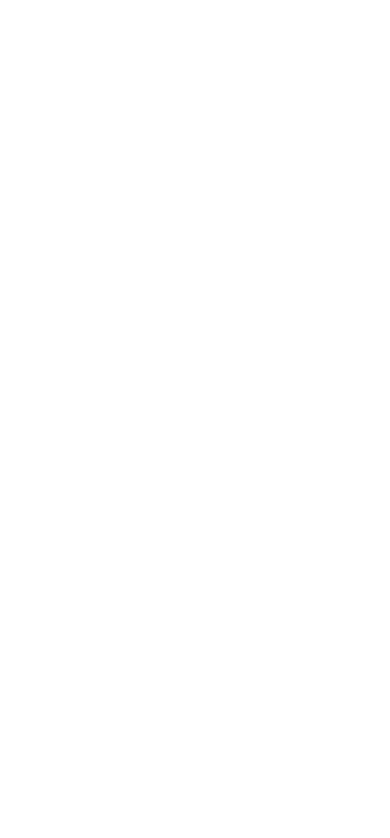
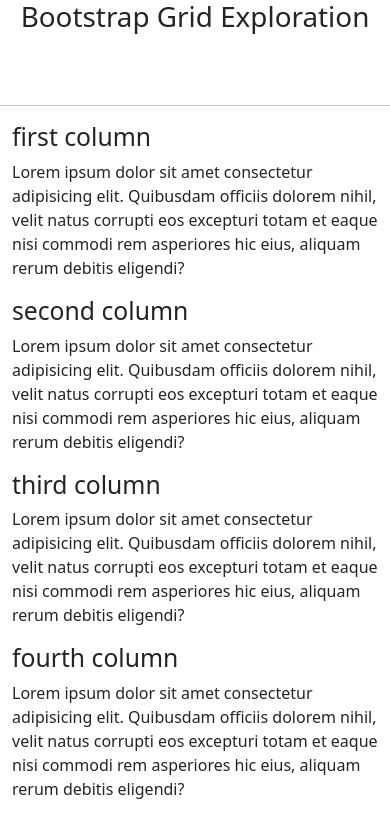
Before and after one commit to kamrul-dev/responsible-bootstrap, a plain HTML site: page grid.html in a window 390 px wide. Drawn offline with Linux system fonts and the light colour scheme.

Commit message:
Explored grid system with 12 column layout, responsive grid

```diff
--- a/grid.html
+++ b/grid.html
@@ -10,7 +10,29 @@
 </head>
 
 <body>
-
+    <h1 class="text-center">Bootstrap Grid Exploration</h1>
+    <br><br>
+    <hr>
+    <section class="container">
+        <div class="row">
+            <div class="col-sm-12 col-md-6 col-lg-3">
+                <h2>first column</h2>
+                <p>Lorem ipsum dolor sit amet consectetur adipisicing elit. Quibusdam officiis dolorem nihil, velit natus corrupti eos excepturi totam et eaque nisi commodi rem asperiores hic eius, aliquam rerum debitis eligendi?</p>
+            </div>
+            <div class="col-md-6 col-lg-3">
+                <h2>second column</h2>
+                <p>Lorem ipsum dolor sit amet consectetur adipisicing elit. Quibusdam officiis dolorem nihil, velit natus corrupti eos excepturi totam et eaque nisi commodi rem asperiores hic eius, aliquam rerum debitis eligendi?</p>
+            </div>
+            <div class="col-lg-6">
+                <h2>third column</h2>
+                <p>Lorem ipsum dolor sit amet consectetur adipisicing elit. Quibusdam officiis dolorem nihil, velit natus corrupti eos excepturi totam et eaque nisi commodi rem asperiores hic eius, aliquam rerum debitis eligendi?</p>
+            </div>
+            <div class="col-lg-4">
+                <h2>fourth column</h2>
+                <p>Lorem ipsum dolor sit amet consectetur adipisicing elit. Quibusdam officiis dolorem nihil, velit natus corrupti eos excepturi totam et eaque nisi commodi rem asperiores hic eius, aliquam rerum debitis eligendi?</p>
+            </div>
+        </div>
+    </section>
     <script src="js/bootstrap.bundle.min.js"></script>
 </body>
 
```
